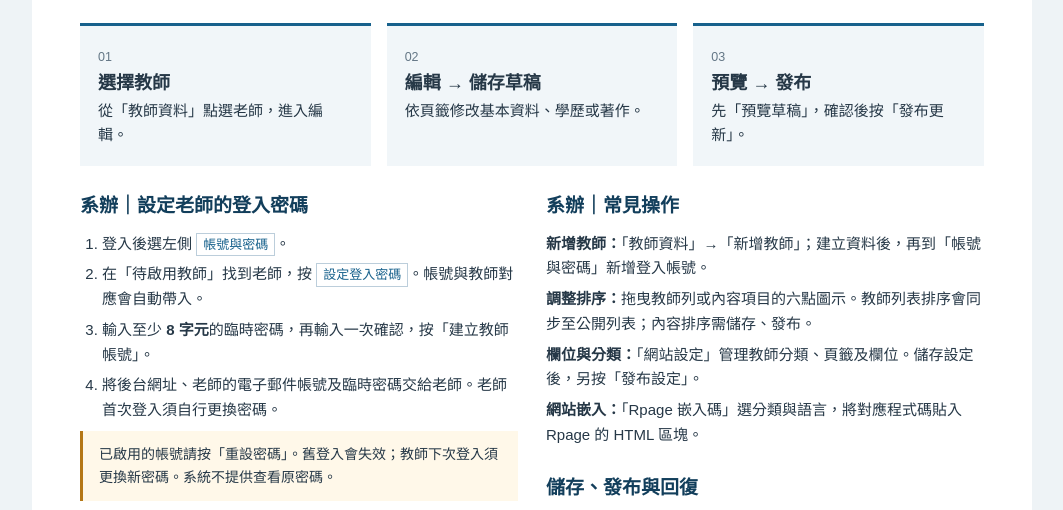
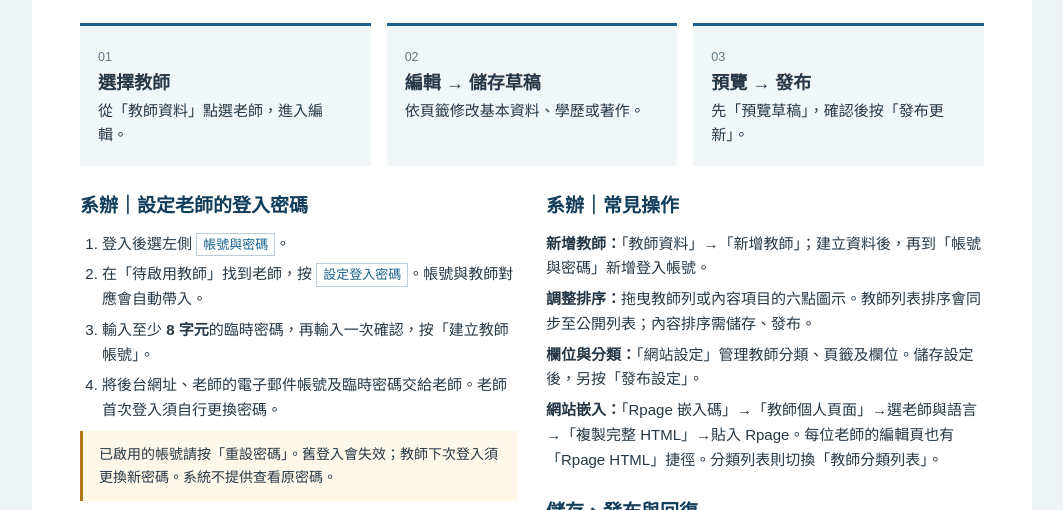
Before and after one commit to bmstweb806/nsysu-faculty, a plain HTML site: page cloudflare/guide.html in a window 1280 px wide. Shown: the part 244-754 px from the top of the page, without its empty margins (108-1171 px from the left). Drawn offline with Linux system fonts and the light colour scheme.

Commit message:
Generate per-teacher Rpage HTML with live embed preview

```diff
--- a/cloudflare/guide.html
+++ b/cloudflare/guide.html
@@ -7,7 +7,7 @@
 <section><h2>系辦｜設定老師的登入密碼</h2><ol><li>登入後選左側 <span class="label">帳號與密碼</span>。</li><li>在「待啟用教師」找到老師，按 <span class="label">設定登入密碼</span>。帳號與教師對應會自動帶入。</li><li>輸入至少 <b>8 字元</b>的臨時密碼，再輸入一次確認，按「建立教師帳號」。</li><li>將後台網址、老師的電子郵件帳號及臨時密碼交給老師。老師首次登入須自行更換密碼。</li></ol><p class="note">已啟用的帳號請按「重設密碼」。舊登入會失效；教師下次登入須更換新密碼。系統不提供查看原密碼。</p></section>
 <section><h2>老師｜修改個人資料</h2><ol><li>用電子郵件與密碼登入。</li><li>選自己的資料，從頁籤切換「基本資料」或學術內容。</li><li>中文、英文各自填寫；取消某語言的「公開」即可隱藏該語言內容。</li><li>先「儲存草稿」，確認後按「發布更新」。首次公開須由系辦執行。</li></ol></section>
 </div><div>
-<section><h2>系辦｜常見操作</h2><p><b>新增教師：</b>「教師資料」→「新增教師」；建立資料後，再到「帳號與密碼」新增登入帳號。</p><p><b>調整排序：</b>拖曳教師列或內容項目的六點圖示。教師列表排序會同步至公開列表；內容排序需儲存、發布。</p><p><b>欄位與分類：</b>「網站設定」管理教師分類、頁籤及欄位。儲存設定後，另按「發布設定」。</p><p><b>網站嵌入：</b>「Rpage 嵌入碼」選分類與語言，將對應程式碼貼入 Rpage 的 HTML 區塊。</p></section>
+<section><h2>系辦｜常見操作</h2><p><b>新增教師：</b>「教師資料」→「新增教師」；建立資料後，再到「帳號與密碼」新增登入帳號。</p><p><b>調整排序：</b>拖曳教師列或內容項目的六點圖示。教師列表排序會同步至公開列表；內容排序需儲存、發布。</p><p><b>欄位與分類：</b>「網站設定」管理教師分類、頁籤及欄位。儲存設定後，另按「發布設定」。</p><p><b>網站嵌入：</b>「Rpage 嵌入碼」→「教師個人頁面」→選老師與語言→「複製完整 HTML」→貼入 Rpage。每位老師的編輯頁也有「Rpage HTML」捷徑。分類列表則切換「教師分類列表」。</p></section>
 <section><h2>儲存、發布與回復</h2><p><b>儲存草稿：</b>保存編輯內容，公開頁面仍維持上次發布版本。</p><p><b>教師頁面預覽：</b>編輯頁上方按「預覽草稿」，會先儲存修改，再開啟中英文預覽。「查看公開頁面」顯示上次發布的內容。</p><p><b>發布更新：</b>更新公開資料；頁面可能需要約一分鐘更新快取。</p><p><b>歷史版本：</b>由系辦選擇舊版本回復為草稿；確認後再發布。</p><p><b>封存教師：</b>移除公開資料並撤除該教師的編輯授權，資料保留於系統。</p></section>
 <section><h2>遇到問題時</h2><p>忘記密碼請聯絡系辦重設。若顯示「資料已被他人修改」，先保留本次修改內容，再重新載入資料。登入暫時受限時，請等 15 分鐘再試。</p></section>
 </div></div><footer>後台：<a href="/admin">nsysu-faculty-staging.pages.dev/admin</a>　｜　初始化只需完成一次，建立管理員後會自動隱藏。</footer>
```
